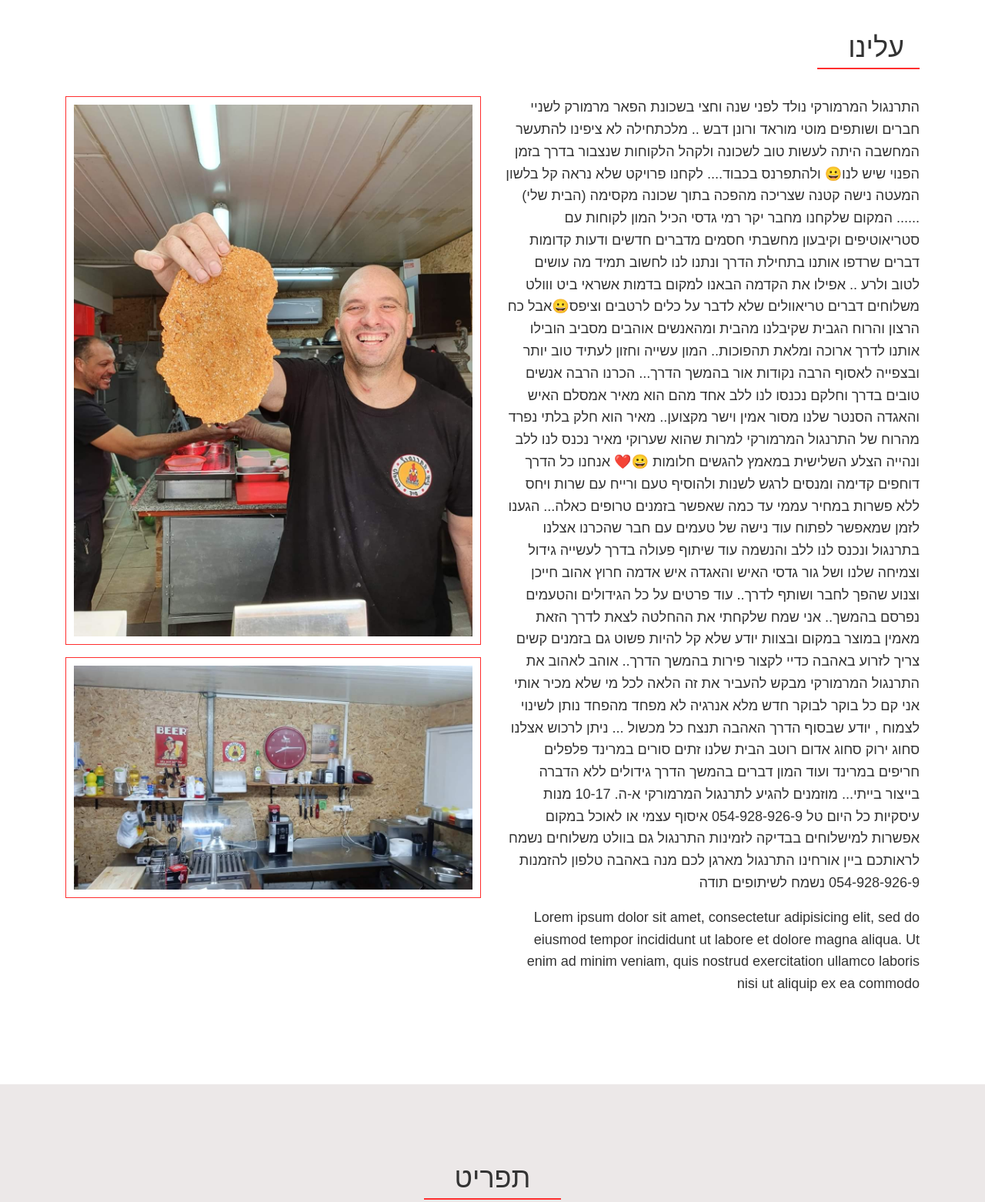
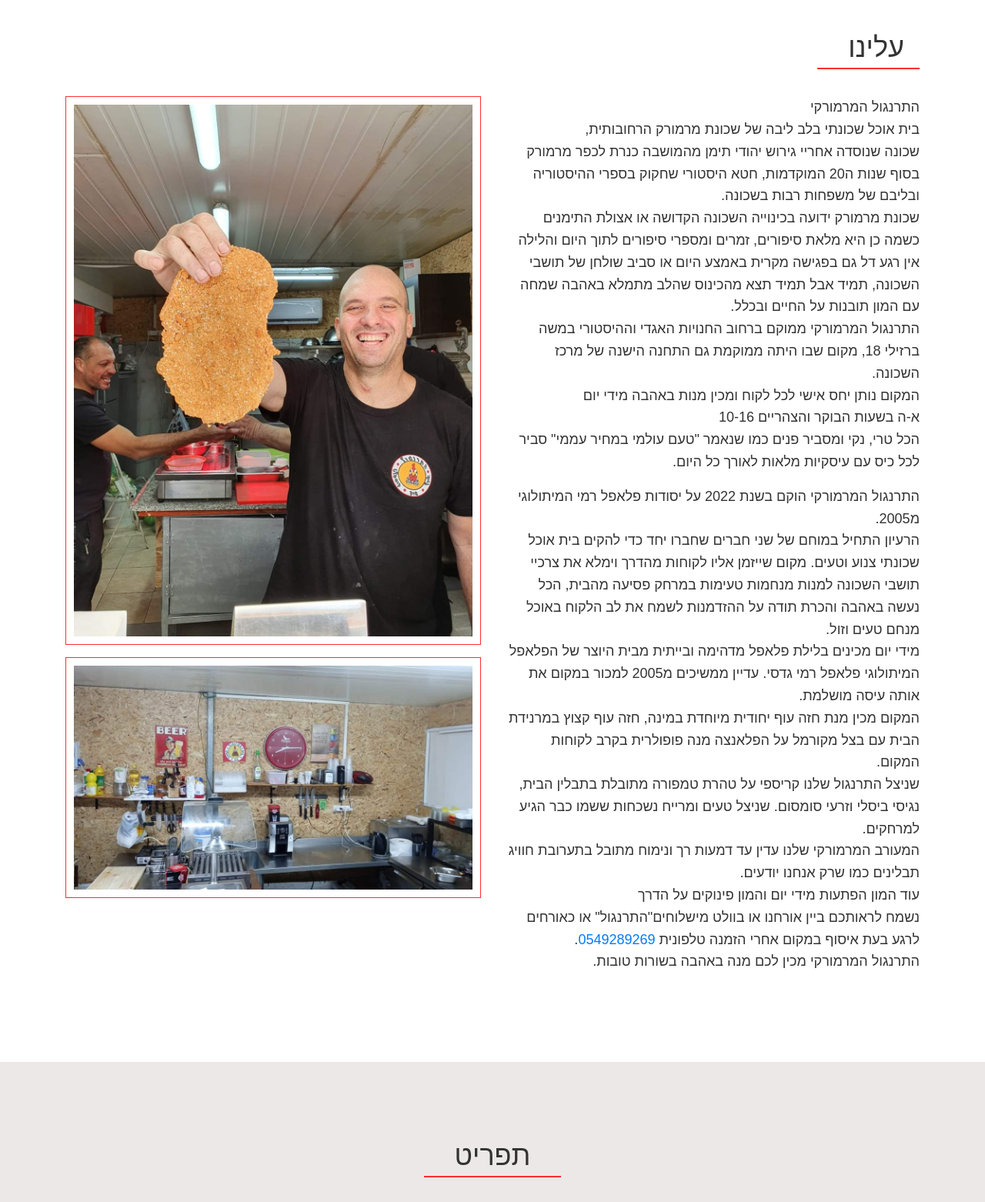
Before and after one commit to Ofir93/Hatarnegol, a plain HTML site: page index.html in a window 1280 px wide. Shown: the part 860-2422 px from the top of the page at 77% size. Drawn offline with nearby package versions, Linux system fonts and the light colour scheme.

Commit message:
Update About
updating the about section

```diff
--- a/index.html
+++ b/index.html
@@ -1,45 +1,74 @@
 <!DOCTYPE html>
 <html lang="en" dir="rtl">
-<!-- test -->
 
   <head>
-    <meta charset="utf-8">
-    <meta name="viewport" content="width=device-width, initial-scale=1.0">
+    <meta charset="utf-8" />
+    <meta name="viewport" content="width=device-width, initial-scale=1.0" />
     <title>Hatarnegol</title>
-    <link rel="icon" type="image/x-icon" href="/favicon.ico">
-    <link rel="stylesheet" type="text/css" href="https://maxcdn.bootstrapcdn.com/bootstrap/4.0.0/css/bootstrap.min.css">
-    <link rel="stylesheet" type="text/css" href="index.css">
-    <link rel="stylesheet" type="text/css"
-        href="https://cdnjs.cloudflare.com/ajax/libs/font-awesome/4.7.0/css/font-awesome.css">
-    <link rel="stylesheet" href="https://cdn.jsdelivr.net/npm/bootstrap-icons@1.11.1/font/bootstrap-icons.css">
-
+    <link rel="icon" type="image/x-icon" href="/favicon.ico" />
+    <link
+      rel="stylesheet"
+      type="text/css"
+      href="https://maxcdn.bootstrapcdn.com/bootstrap/4.0.0/css/bootstrap.min.css"
+    />
+    <link rel="stylesheet" type="text/css" href="index.css" />
+    <link
+      rel="stylesheet"
+      type="text/css"
+      href="https://cdnjs.cloudflare.com/ajax/libs/font-awesome/4.7.0/css/font-awesome.css"
+    />
+    <link
+      rel="stylesheet"
+      href="https://cdn.jsdelivr.net/npm/bootstrap-icons@1.11.1/font/bootstrap-icons.css"
+    />
   </head>
 
   <body>
-
     <header class="header">
       <div class="container-fluid">
-            <div class="row d-flex flex-row-reverse justify-content-between align-items-center">
+        <div
+          class="row d-flex flex-row-reverse justify-content-between align-items-center"
+        >
           <div class="col-auto logoSmall">
-                    <a href="#" class="logo"><img class="logoImage" src="./lib/kaki1_page-0001.jpg"
-                            alt="hatarnegol icon" /></a>
+            <a href="#" class="logo"
+              ><img
+                class="logoImage"
+                src="./lib/kaki1_page-0001.jpg"
+                alt="hatarnegol icon"
+            /></a>
           </div>
           <div class="col-auto">
             <div class="header-right-list">
               <ul>
-                            <li><a class="nav_icon" id="nav_icon"><i class="fa fa-bars" aria-hidden="true"></i></a></li>
-                            <li><a href="https://www.facebook.com/motidafna.morad"><i class="fa fa-facebook"
-                                        aria-hidden="true"></i></a></li>
-                            <li><a href="#"><i class="fa fa-instagram" aria-hidden="true"></i></a></li>
-                            <li><a href="tel:+972526727548"><i class="fa fa-phone" aria-hidden="true"></i></a></li>
-                            <li><a href="mailto:tevel12140@gmail.com"><i class="fa fa-envelope"
-                                        aria-hidden="true"></i></a></li>
+                <li>
+                  <a class="nav_icon" id="nav_icon"
+                    ><i class="fa fa-bars" aria-hidden="true"></i
+                  ></a>
+                </li>
+                <li>
+                  <a href="https://www.facebook.com/motidafna.morad"
+                    ><i class="fa fa-facebook" aria-hidden="true"></i
+                  ></a>
+                </li>
+                <li>
+                  <a href="#"
+                    ><i class="fa fa-instagram" aria-hidden="true"></i
+                  ></a>
+                </li>
+                <li>
+                  <a href="tel:+972549289269"
+                    ><i class="fa fa-phone" aria-hidden="true"></i
+                  ></a>
+                </li>
+                <li>
+                  <a href="mailto:tevel12140@gmail.com"
+                    ><i class="fa fa-envelope" aria-hidden="true"></i
+                  ></a>
+                </li>
               </ul>
             </div>
-
           </div>
         </div>
-
       </div>
     </header>
 
@@ -59,7 +88,6 @@
         <h2>מארגן לך מנה באהבה</h2>
         <p>משה ברזילי 18 רחובות</p>
         <p>גריל ישראלי אורגני. אכילה במקום והזמנות לאירועים</p>
-
       </div>
     </div>
 
@@ -76,78 +104,48 @@
             </figure>
           </div>
           <div class="col-md-6">
-
-                    <p>התרנגול המרמורקי נולד
-                        לפני שנה וחצי בשכונת הפאר מרמורק לשניי חברים ושותפים
-                        מוטי מוראד ורונן דבש ..
-                        מלכתחילה לא ציפינו להתעשר <br> המחשבה היתה לעשות טוב לשכונה ולקהל הלקוחות שנצבור בדרך בזמן הפנוי
-                        שיש
-                        לנו😀 ולהתפרנס בכבוד....
-                        לקחנו פרויקט שלא נראה קל
-                        בלשון המעטה נישה קטנה שצריכה מהפכה בתוך שכונה מקסימה (הבית שלי) ......
-                        המקום שלקחנו מחבר יקר רמי גדסי הכיל המון לקוחות עם סטריאוטיפים וקיבעון מחשבתי
-                        חסמים מדברים חדשים ודעות קדומות דברים שרדפו אותנו בתחילת הדרך ונתנו לנו לחשוב תמיד מה עושים
-                        לטוב ולרע ..
-                        אפילו את הקדמה הבאנו למקום בדמות אשראי ביט ווולט משלוחים דברים טריאוולים
-                        שלא לדבר על כלים לרטבים וציפס😀אבל כח הרצון והרוח הגבית שקיבלנו מהבית ומהאנשים אוהבים מסביב
-                        הובילו אותנו לדרך ארוכה ומלאת תהפוכות..
-                        המון עשייה וחזון לעתיד טוב יותר ובצפייה לאסוף הרבה נקודות אור בהמשך הדרך...
-                        הכרנו הרבה אנשים טובים בדרך
-                        וחלקם נכנסו לנו ללב אחד מהם הוא מאיר אמסלם האיש והאגדה
-                        הסנטר שלנו מסור אמין וישר מקצוען..
-                        מאיר הוא חלק בלתי נפרד
-                        מהרוח של התרנגול המרמורקי
-                        למרות שהוא שערוקי
-                        מאיר נכנס לנו ללב ונהייה הצלע השלישית במאמץ להגשים חלומות 😀❤️
-                        אנחנו כל הדרך דוחפים קדימה ומנסים לרגש לשנות ולהוסיף טעם ורייח עם שרות ויחס ללא פשרות במחיר עממי
-                        עד כמה שאפשר בזמנים טרופים כאלה...
-                        הגענו לזמן שמאפשר לפתוח עוד נישה של טעמים עם חבר שהכרנו אצלנו בתרנגול ונכנס לנו ללב והנשמה עוד
-                        שיתוף פעולה בדרך לעשייה גידול וצמיחה שלנו ושל גור גדסי האיש והאגדה
-                        איש אדמה חרוץ אהוב חייכן וצנוע שהפך לחבר ושותף לדרך..
-                        עוד פרטים על כל הגידולים והטעמים נפרסם בהמשך..
-
-                        אני שמח שלקחתי את ההחלטה לצאת לדרך הזאת מאמין במוצר במקום ובצוות יודע שלא קל להיות פשוט גם
-                        בזמנים קשים
-                        צריך לזרוע באהבה כדיי לקצור פירות בהמשך הדרך..
-                        אוהב לאהוב את התרנגול המרמורקי מבקש להעביר את זה הלאה לכל מי שלא מכיר אותי
-                        אני קם כל בוקר לבוקר חדש מלא אנרגיה לא מפחד מהפחד
-                        נותן לשינוי לצמוח ,
-                        יודע שבסוף הדרך האהבה תנצח
-                        כל מכשול ...
-
-                        ניתן לרכוש אצלנו
-                        סחוג ירוק
-                        סחוג אדום
-                        רוטב הבית שלנו
-                        זתים סורים במרינד
-                        פלפלים חריפים במרינד
-                        ועוד המון דברים בהמשך הדרך
-                        גידולים ללא הדברה
-                        בייצור בייתי...
-
-                        מוזמנים להגיע
-                        לתרנגול המרמורקי
-                        א-ה. 10-17
-                        מנות עיסקיות כל היום
-                        טל 054-928-926-9
-                        איסוף עצמי
-                        או
-                        לאוכל במקום
-                        אפשרות למישלוחים בבדיקה
-                        לזמינות
-                        התרנגול גם בוולט משלוחים
-                        נשמח לראותכם ביין אורחינו
-                        התרנגול
-                        מארגן
-                        לכם
-                        מנה באהבה
-                        טלפון להזמנות
-                        054-928-926-9
-
-                        נשמח לשיתופים תודה</p>
-                    <p>Lorem ipsum dolor sit amet, consectetur adipisicing elit, sed do eiusmod
-                        tempor incididunt ut labore et dolore magna aliqua. Ut enim ad minim veniam,
-                        quis nostrud exercitation ullamco laboris nisi ut aliquip ex ea commodo
+            <p>
+              התרנגול המרמורקי <br />
+              בית אוכל שכונתי בלב ליבה של שכונת מרמורק הרחובותית, <br />
+              שכונה שנוסדה אחריי גירוש יהודי תימן מהמושבה כנרת לכפר מרמורק בסוף
+              שנות ה20 המוקדמות, חטא היסטורי שחקוק בספרי ההיסטוריה ובליבם של
+              משפחות רבות בשכונה. <br />
+              שכונת מרמורק ידועה בכינוייה השכונה הקדושה או אצולת התימנים כשמה כן
+              היא מלאת סיפורים, זמרים ומספרי סיפורים לתוך היום והלילה אין רגע דל
+              גם בפגישה מקרית באמצע היום או סביב שולחן של תושבי השכונה, תמיד אבל
+              תמיד תצא מהכינוס שהלב מתמלא באהבה שמחה עם המון תובנות על החיים
+              ובכלל. <br />
+              התרנגול המרמורקי ממוקם ברחוב החנויות האגדי וההיסטורי במשה ברזילי
+              18, מקום שבו היתה ממוקמת גם התחנה הישנה של מרכז השכונה.
+              <br />המקום נותן יחס אישי לכל לקוח ומכין מנות באהבה מידי יום
+              <br />
+              א-ה בשעות הבוקר והצהריים 10-16 <br />
+              הכל טרי, נקי ומסביר פנים כמו שנאמר "טעם עולמי במחיר עממי" סביר לכל
+              כיס עם עיסקיות מלאות לאורך כל היום.
+            </p>
+            <p>
+              התרנגול המרמורקי הוקם בשנת 2022 על יסודות פלאפל רמי המיתולוגי
+              מ2005. <br />
+              הרעיון התחיל במוחם של שני חברים שחברו יחד כדי להקים בית אוכל
+              שכונתי צנוע וטעים. מקום שייזמן אליו לקוחות מהדרך וימלא את צרכיי
+              תושבי השכונה למנות מנחמות טעימות במרחק פסיעה מהבית, הכל נעשה באהבה
+              והכרת תודה על ההזדמנות לשמח את לב הלקוח באוכל מנחם טעים וזול.
+              <br />
+              מידי יום מכינים בלילת פלאפל מדהימה ובייתית מבית היוצר של הפלאפל
+              המיתולוגי פלאפל רמי גדסי. עדיין ממשיכים מ2005 למכור במקום את אותה
+              עיסה מושלמת. <br />
+              המקום מכין מנת חזה עוף יחודית מיוחדת במינה, חזה עוף קצוץ במרנידת
+              הבית עם בצל מקורמל על הפלאנצה מנה פופולרית בקרב לקוחות המקום.
+              <br />
+              שניצל התרנגול שלנו קריספי על טהרת טמפורה מתובלת בתבלין הבית, נגיסי
+              ביסלי וזרעי סומסום. שניצל טעים ומרייח נשכחות ששמו כבר הגיע
+              למרחקים. <br />
+              המעורב המרמורקי שלנו עדין עד דמעות רך ונימוח מתובל בתערובת חוויג
+              תבלינים כמו שרק אנחנו יודעים. <br />
+              עוד המון הפתעות מידי יום והמון פינוקים על הדרך <br />
+              נשמח לראותכם ביין אורחנו או בוולט מישלוחים"התרנגול" או כאורחים
+              לרגע בעת איסוף במקום אחרי הזמנה טלפונית  <a href="tel:+972549289269">0549289269</a>. <br />
+              התרנגול המרמורקי מכין לכם מנה באהבה בשורות טובות.
             </p>
           </div>
         </div>
@@ -166,9 +164,7 @@
                   <figure>
                     <img src="./lib/box/friedMix.jpeg" />
                   </figure>
-                                <span class="popuptext">
-
-                                </span>
+                  <span class="popuptext"> </span>
                 </div>
               </a>
             </div>
@@ -179,13 +175,12 @@
                   <figure>
                     <img src="./lib/dishes/meoravMarmoreqi.jpeg" />
                   </figure>
-                                <span class="popuptext"> .כל המנות מגיעות בלחם בורגר או בבאגט עם סלטים וממרחים
+                  <span class="popuptext">
+                    .כל המנות מגיעות בלחם בורגר או בבאגט עם סלטים וממרחים
                     לבחירה. מוגש עם צ׳יפס, רטבים ושתייה
                   </span>
-
                 </div>
               </a>
-
             </div>
             <div class="col-md-4 col-sm-6 col-12">
               <a href="#services">
@@ -194,16 +189,12 @@
                   <figure>
                     <img src="./lib/dishes/plate/meoravPlate2.jpeg" />
                   </figure>
-                                <span class="popuptext">כל המנות בצלחת מגיעות עם סלט ירקות (עגבניה, מלפפון),
-                                    חומוס, טחינה, סלט כרוב לבן, מלפפון חמוץ,
-                                    פיתה,
-                                    שתייה
-                                    ותוספת לבחירה
+                  <span class="popuptext"
+                    >כל המנות בצלחת מגיעות עם סלט ירקות (עגבניה, מלפפון), חומוס,
+                    טחינה, סלט כרוב לבן, מלפפון חמוץ, פיתה, שתייה ותוספת לבחירה
                   </span>
-
                 </div>
               </a>
-
             </div>
             <div class="col-md-4 col-sm-6 col-12">
               <a href="#services">
@@ -212,12 +203,9 @@
                   <figure>
                     <img src="./lib/dishes/hamburger.jpeg" />
                   </figure>
-                                <span class="popuptext">
-
-                                </span>
+                  <span class="popuptext"> </span>
                 </div>
               </a>
-
             </div>
             <div class="col-md-4 col-sm-6 col-12">
               <a href="#services">
@@ -231,7 +219,6 @@
                   </span>
                 </div>
               </a>
-
             </div>
             <div class="col-md-4 col-sm-6 col-12">
               <a href="#services">
@@ -240,12 +227,9 @@
                   <figure>
                     <img src="./lib/drinks/goldStar.jpeg" />
                   </figure>
-                                <span class="popuptext">
-
-                                </span>
+                  <span class="popuptext"> </span>
                 </div>
               </a>
-
             </div>
             <div class="col-md-4 col-sm-6 col-12">
               <a href="#services">
@@ -254,20 +238,22 @@
                   <figure>
                     <img src="./lib/salatim/taarovetFala.png" />
                   </figure>
-                                <span class="popuptext">
-
-                                </span>
-
+                  <span class="popuptext"> </span>
                 </div>
               </a>
-
             </div>
           </div>
         </div>
 
         <div id="smallMenu">
-                <button type="button" class="btn btn-outline-danger" href="#services" onclick="backToggle()">חזור לתפריט
-                    <i class="bi bi-caret-left-square-fill"></i></button>
+          <button
+            type="button"
+            class="btn btn-outline-danger"
+            href="#services"
+            onclick="backToggle()"
+          >
+            חזור לתפריט <i class="bi bi-caret-left-square-fill"></i>
+          </button>
           <h3><span>בקטנה</span></h3>
           <div class="row">
             <div class="col-md-4 col-sm-6 col-12">
@@ -276,7 +262,10 @@
                   <img src="./lib/box/friedMix.jpeg" />
                 </figure>
                 <h3>מיקס מטוגנים</h3>
-                            <p>שניצלונים, טבעות בצל, צ'יפס וכדורי פלאפל. <br> מוגש עם 4 רטבים לבחירה.</p>
+                <p>
+                  שניצלונים, טבעות בצל, צ'יפס וכדורי פלאפל. <br />
+                  מוגש עם 4 רטבים לבחירה.
+                </p>
               </div>
             </div>
             <div class="col-md-4 col-sm-6 col-12">
@@ -285,7 +274,10 @@
                   <img src="./lib/box/shnitzelFries.jpeg" />
                 </figure>
                 <h3>שניצלונים וצ'יפס</h3>
-                            <p>שניצלים 6 יח' וציפס. <br> מוגש עם שתיה ו3 רטבים לבחירה.</p>
+                <p>
+                  שניצלים 6 יח' וציפס. <br />
+                  מוגש עם שתיה ו3 רטבים לבחירה.
+                </p>
               </div>
             </div>
             <div class="col-md-4 col-sm-6 col-12">
@@ -338,13 +330,17 @@
                 <p>מוגש עם רוטב אלף האיים ורוטב שום</p>
               </div>
             </div>
-
           </div>
         </div>
 
         <div id="burgerMenu">
-                <button type="button" class="btn btn-outline-danger" onclick="backToggle()">חזור לתפריט <i
-                        class="bi bi-caret-left-square-fill"></i></button>
+          <button
+            type="button"
+            class="btn btn-outline-danger"
+            onclick="backToggle()"
+          >
+            חזור לתפריט <i class="bi bi-caret-left-square-fill"></i>
+          </button>
           <h3><span>בורגרים\בבאגט</span></h3>
           <div class="row">
             <div class="col-md-4 col-sm-6 col-12">
@@ -404,8 +400,13 @@
         </div>
 
         <div id="plateMenu">
-                <button type="button" class="btn btn-outline-danger" onclick="backToggle()">חזור לתפריט <i
-                        class="bi bi-caret-left-square-fill"></i></button>
+          <button
+            type="button"
+            class="btn btn-outline-danger"
+            onclick="backToggle()"
+          >
+            חזור לתפריט <i class="bi bi-caret-left-square-fill"></i>
+          </button>
           <h3><span>בצלחת</span></h3>
           <div class="row">
             <div class="col-md-4 col-sm-6 col-12">
@@ -458,13 +459,17 @@
                 <p>סביך מפורק עם פלאפל הבית</p>
               </div>
             </div>
-
           </div>
         </div>
 
         <div id="mealMenu">
-                <button type="button" class="btn btn-outline-danger" onclick="backToggle()">חזור לתפריט <i
-                        class="bi bi-caret-left-square-fill"></i></button>
+          <button
+            type="button"
+            class="btn btn-outline-danger"
+            onclick="backToggle()"
+          >
+            חזור לתפריט <i class="bi bi-caret-left-square-fill"></i>
+          </button>
           <h3><span>ארוחות</span></h3>
           <div class="row">
             <div class="col-md-4 col-sm-6 col-12">
@@ -473,17 +478,23 @@
                   <img src="./lib/dishes/hamburger.jpeg" />
                 </figure>
                 <h3>ארוחת קומבינציה לארבעה אנשים</h3>
-                            <p>2 נקניקיות ג׳מבו בבגט, 2 המבורגרים 100 גרם בלחמניה, צ׳יפס גדול, 6 יח׳ טבעות בצל ו4 שתיה
-                                לבחירה</p>
+                <p>
+                  2 נקניקיות ג׳מבו בבגט, 2 המבורגרים 100 גרם בלחמניה, צ׳יפס
+                  גדול, 6 יח׳ טבעות בצל ו4 שתיה לבחירה
+                </p>
               </div>
             </div>
-
           </div>
         </div>
 
         <div id="drinkMenu">
-                <button type="button" class="btn btn-outline-danger" onclick="backToggle()">חזור לתפריט <i
-                        class="bi bi-caret-left-square-fill"></i></button>
+          <button
+            type="button"
+            class="btn btn-outline-danger"
+            onclick="backToggle()"
+          >
+            חזור לתפריט <i class="bi bi-caret-left-square-fill"></i>
+          </button>
           <h3><span>שתיה</span></h3>
           <div class="row">
             <div class="col-md-4 col-sm-6 col-12">
@@ -538,8 +549,13 @@
         </div>
 
         <div id="alcoholMenu">
-                <button type="button" class="btn btn-outline-danger" onclick="backToggle()">חזור לתפריט <i
-                        class="bi bi-caret-left-square-fill"></i></button>
+          <button
+            type="button"
+            class="btn btn-outline-danger"
+            onclick="backToggle()"
+          >
+            חזור לתפריט <i class="bi bi-caret-left-square-fill"></i>
+          </button>
           <h3><span>אלכוהול</span></h3>
           <div class="row">
             <div class="col-md-4 col-sm-6 col-12">
@@ -550,13 +566,17 @@
                 <h3>גולדסטאר 5%</h3>
               </div>
             </div>
-
           </div>
         </div>
 
         <div id="marketMenu">
-                <button type="button" class="btn btn-outline-danger" onclick="backToggle()">חזור לתפריט <i
-                        class="bi bi-caret-left-square-fill"></i></button>
+          <button
+            type="button"
+            class="btn btn-outline-danger"
+            onclick="backToggle()"
+          >
+            חזור לתפריט <i class="bi bi-caret-left-square-fill"></i>
+          </button>
           <h3><span>שוק אורגני</span></h3>
           <div class="row">
             <div class="col-md-4 col-sm-6 col-12">
@@ -567,7 +587,6 @@
                 <h3>גולדסטאר 5%</h3>
               </div>
             </div>
-
           </div>
         </div>
       </div>
@@ -604,15 +623,27 @@
     <footer class="footer">
       <div class="header-right-list footer-list">
         <ul>
-                <li><a href="https://www.facebook.com/motidafna.morad"><i class="fa fa-facebook"
-                            aria-hidden="true"></i></a></li>
-                <li><a href="#"><i class="fa fa-instagram" aria-hidden="true"></i></a></li>
-                <li><a href="tel:+972526727548"><i class="fa fa-phone" aria-hidden="true"></i></a></li>
-                <li><a href="mailto:tevel12140@gmail.com"><i class="fa fa-envelope" aria-hidden="true"></i></a></li>
+          <li>
+            <a href="https://www.facebook.com/motidafna.morad"
+              ><i class="fa fa-facebook" aria-hidden="true"></i
+            ></a>
+          </li>
+          <li>
+            <a href="#"><i class="fa fa-instagram" aria-hidden="true"></i></a>
+          </li>
+          <li>
+            <a href="tel:+972526727548"
+              ><i class="fa fa-phone" aria-hidden="true"></i
+            ></a>
+          </li>
+          <li>
+            <a href="mailto:tevel12140@gmail.com"
+              ><i class="fa fa-envelope" aria-hidden="true"></i
+            ></a>
+          </li>
         </ul>
       </div>
     </footer>
     <script type="text/javascript" src="./index.js"></script>
   </body>
-
 </html>
```
Lines whose indentation alone changed are shown as unchanged.
